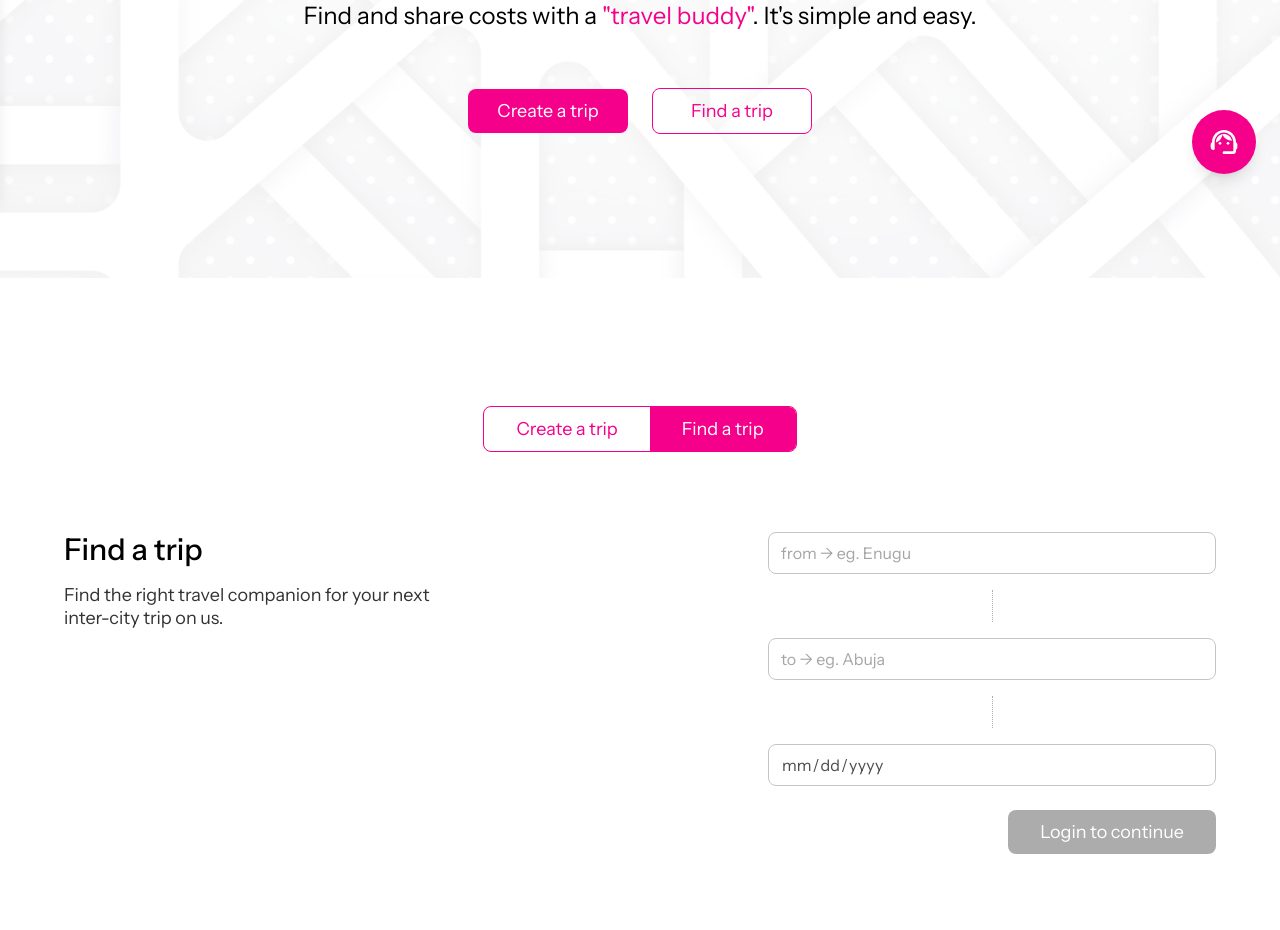
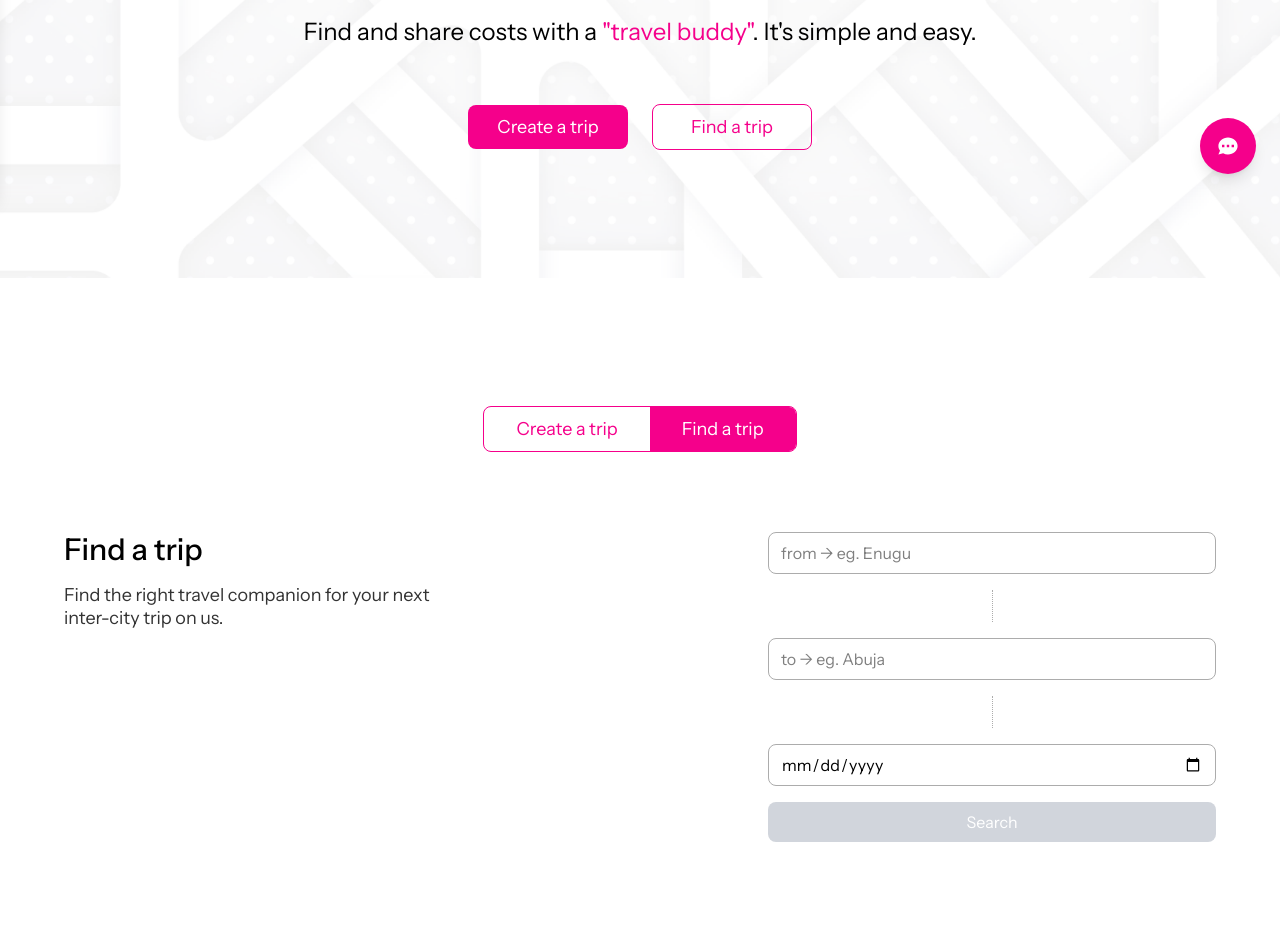
Before and after one commit to Cedar-81/odyss, a React (Vite) app: page / in a window 1280 px wide. Shown: the part 602-1532 px from the top of the page. Built offline with nearby package versions, Linux system fonts and the light colour scheme; a web font is replaced by a local one.

Commit message:
modified components to work better

```diff
--- a/src/App.tsx
+++ b/src/App.tsx
@@ -48,8 +48,11 @@ function MainApp() {
       return;
     }
 
+    if (!auth.user?.verified) {
+      return;
+    }
+
     if (findATrip) {
-      // Find trips
       dispatch(
         findTrips({
           origin: trip.origin,
@@ -58,12 +61,11 @@ function MainApp() {
         })
       );
     } else {
-      // Create trip
       if (!auth.user) return;
 
       dispatch(
         createTrip({
-          userId: auth.user.id, // Changed from $id to id for Supabase
+          userId: auth.user.id,
           origin: trip.origin,
           destination: trip.destination,
           tripDate: trip.tripDate,
@@ -74,9 +76,6 @@ function MainApp() {
 
   const isFormValid = trip.origin && trip.destination && trip.tripDate;
 
-  // Check if user email is verified - handle the case where user might be null
-  const isverified = auth.user?.verified ?? false;
-
   return (
     <main>
       <Navbar />
@@ -85,13 +84,13 @@ function MainApp() {
       {auth.showAuth === "signin" && <Signin />}
       {auth.showAuth === "forgotPassword" && <ForgotPassword />}
 
-      <section className="h-[100vh] flex justify-center w-[100vw] relative overflow-clip">
+      <section className="min-h-screen pt-[5rem] flex justify-center w-full relative overflow-clip">
         <img
           src="./assets/herobkg.png"
-          className="absolute object-cover h-full w-full"
+          className="absolute object-cover top-0 h-full w-full"
           alt="map route image"
         />
-        <div className="relative space-y-4 px-8 top-[50%] h-min flex flex-col justify-center items-center -translate-y-[50%]">
+        <div className="relative space-y-4 px-8 py-20 h-min flex flex-col justify-center items-center">
           <h1 className="lg:w-[60%] leading-tight font-medium text-4xl lg:text-7xl text-center">
             Cut costs on your next inter-city trip with{" "}
             <br className="hidden lg:block" />
@@ -133,7 +132,7 @@ function MainApp() {
         id="trip"
         className="my-32 flex flex-col justify-center gap-20 px-10"
       >
-        {auth.isAuthenticated && auth.user && !isverified && (
+        {auth.isAuthenticated && auth.user && !auth.user.verified && (
           <EmailVerification />
         )}
 
@@ -179,7 +178,6 @@ function MainApp() {
           </div>
 
           <div className="w-full max-w-md">
-            {auth.isAuthenticated ? (
             <div className="flex flex-col justify-center items-center gap-4 w-full">
               <input
                 placeholder="from -> eg. Enugu"
@@ -225,52 +223,30 @@ function MainApp() {
                 }
                 className="outline-none bg-white py-2 min-w-full w-full border border-light-gray px-3 rounded-lg"
               />
-              </div>
-            ) : (
-              <div className="flex flex-col justify-center items-center gap-4 w-full">
-                <input
-                  placeholder="from -> eg. Enugu"
-                  type="text"
-                  disabled
-                  className="outline-none bg-white py-2 w-full border border-light-gray px-3 rounded-lg opacity-70"
-                />
-                <div className="h-[2rem] border-r w-0 border-dotted text-light-gray" />
-                <input
-                  placeholder="to -> eg. Abuja"
-                  type="text"
-                  disabled
-                  className="outline-none bg-white py-2 w-full border border-light-gray px-3 rounded-lg opacity-70"
-                />
-                <div className="h-[2rem] border-r w-0 border-dotted text-light-gray" />
-                <input
-                  placeholder="date"
-                  type="date"
-                  disabled
-                  className="outline-none bg-white py-2 w-full border border-light-gray px-3 rounded-lg opacity-70"
-                />
-              </div>
-            )}
-
               <button
                 onClick={handleTripAction}
-              disabled={
-                !auth.isAuthenticated ||
-                !isFormValid ||
-                trip.isLoading ||
-                (auth.isAuthenticated && !isverified)
-              }
-              className="w-max px-8 float-right mt-6 text-base sm:text-lg py-2 rounded-lg disabled:bg-light-gray cursor-pointer bg-brand text-white"
+                disabled={!isFormValid || trip.isLoading}
+                className={clsx(
+                  "w-full py-2 rounded-lg text-white",
+                  !isFormValid || trip.isLoading
+                    ? "bg-gray-300 cursor-not-allowed"
+                    : "bg-brand cursor-pointer"
+                )}
               >
-              {!auth.isAuthenticated
-                ? "Login to continue"
-                : !isverified
+                {trip.isLoading
+                  ? "Processing..."
+                  : !auth.user?.verified && auth.isAuthenticated
                   ? "Verify email first"
-                : trip.isLoading
-                ? "Processing..."
                   : findATrip
                   ? "Search"
-                : "Create"}
+                  : "Create Trip"}
               </button>
+              {!auth.isAuthenticated && isFormValid && (
+                <p className="text-sm text-gray-600 text-center">
+                  You'll need to sign in to {findATrip ? "search" : "create"} trips
+                </p>
+              )}
+            </div>
           </div>
         </div>
 
--- a/src/components/FloatingChat.tsx
+++ b/src/components/FloatingChat.tsx
@@ -1,26 +1,23 @@
 import { useState } from "react";
+import clsx from "clsx";
+
+interface ChatState {
+  status: 'idle' | 'loading' | 'success' | 'error';
+  error?: string;
+}
 
 export default function FloatingChat() {
   const [open, setOpen] = useState(false);
   const [email, setEmail] = useState("");
   const [message, setMessage] = useState("");
-  const [sending, setSending] = useState(false);
+  const [chatState, setChatState] = useState<ChatState>({ status: 'idle' });
+
+  const isValid = email.trim() !== "" && message.trim() !== "" && /^[^\s@]+@[^\s@]+\.[^\s@]+$/.test(email);
 
   const handleSubmit = async () => {
-    console.log("hello world");
-    setSending(true);
-    if (!email || !message) {
-      alert("Please fill in both fields.");
-      setSending(false);
-      return;
-    }
+    if (!isValid) return;
 
-    const emailRegex = /^[^\s@]+@[^\s@]+\.[^\s@]+$/;
-    if (!emailRegex.test(email)) {
-      alert("Please enter a valid email address.");
-      setSending(false);
-      return;
-    }
+    setChatState({ status: 'loading' });
 
     try {
       const response = await fetch(
@@ -33,76 +30,152 @@ export default function FloatingChat() {
       );
 
       if (response.ok) {
-        setSending(false);
-        alert("Message sent successfully!");
+        setChatState({ status: 'success' });
         setEmail("");
         setMessage("");
+        setTimeout(() => {
           setOpen(false);
+          setChatState({ status: 'idle' });
+        }, 2000);
       } else {
         const res = await response.json();
-        alert("Failed to send message: " + res.error);
-        setSending(false);
+        setChatState({
+          status: 'error',
+          error: res.error || 'Failed to send message'
+        });
       }
     } catch (error) {
       console.error(error);
-      setSending(false);
-      alert("Something went wrong.");
+      setChatState({
+        status: 'error',
+        error: 'Something went wrong. Please try again.'
+      });
     }
   };
 
   return (
-    <div className="fixed bottom-6 flex justify-baseline items-end gap-6 right-6 z-50">
+    <div className="fixed bottom-4 sm:bottom-6 right-4 sm:right-6 z-50 flex flex-col items-end gap-4">
       {/* Chat form */}
       {open && (
-        <div className=" bg-white p-6 rounded-xl shadow-xl w-72">
-          <h3 className="text-2xl font-semibold mb-4">Send us a message</h3>
+        <div className="w-[90vw] max-w-[360px] bg-white rounded-2xl shadow-2xl overflow-hidden transition-all duration-300 animate-slideUp">
+          <div className="bg-brand/5 p-4 border-b border-brand/10">
+            <div className="flex items-center justify-between">
+              <h3 className="text-xl font-medium text-gray-800">Send us a message</h3>
+              <button
+                onClick={() => setOpen(false)}
+                className="p-1 hover:bg-brand/10 rounded-full transition-colors"
+              >
+                <svg xmlns="http://www.w3.org/2000/svg" className="h-5 w-5 text-gray-500" viewBox="0 0 20 20" fill="currentColor">
+                  <path fillRule="evenodd" d="M4.293 4.293a1 1 0 011.414 0L10 8.586l4.293-4.293a1 1 0 111.414 1.414L11.414 10l4.293 4.293a1 1 0 01-1.414 1.414L10 11.414l-4.293 4.293a1 1 0 01-1.414-1.414L8.586 10 4.293 5.707a1 1 0 010-1.414z" clipRule="evenodd" />
+                </svg>
+              </button>
+            </div>
+          </div>
+
+          <div className="p-4 space-y-4">
+            <div>
               <input
                 type="email"
                 placeholder="Your email"
                 value={email}
                 onChange={(e) => setEmail(e.target.value)}
-            className="w-full mb-2 p-2 border border-gray-300 rounded"
+                className={clsx(
+                  "w-full p-3 border rounded-lg outline-none transition-colors",
+                  "focus:border-brand focus:ring-1 focus:ring-brand/20",
+                  chatState.status === 'error' ? "border-red-300" : "border-gray-200"
+                )}
               />
+            </div>
+            <div>
               <textarea
                 placeholder="Your message"
                 value={message}
                 onChange={(e) => setMessage(e.target.value)}
-            className="w-full mb-2 p-2 border border-gray-300 rounded"
-            rows={3}
+                className={clsx(
+                  "w-full p-3 border rounded-lg outline-none transition-colors resize-none",
+                  "focus:border-brand focus:ring-1 focus:ring-brand/20",
+                  chatState.status === 'error' ? "border-red-300" : "border-gray-200"
+                )}
+                rows={4}
               />
+            </div>
+
+            {chatState.status === 'error' && (
+              <div className="text-sm text-red-500 bg-red-50 p-3 rounded-lg">
+                {chatState.error}
+              </div>
+            )}
+
+            {chatState.status === 'success' && (
+              <div className="text-sm text-green-500 bg-green-50 p-3 rounded-lg">
+                Message sent successfully! Thank you for reaching out.
+              </div>
+            )}
+
             <button
               onClick={handleSubmit}
-            disabled={sending}
-            className="w-full cursor-pointer disabled:bg-gray-300 bg-brand text-white py-2 rounded hover:bg-brand-dark"
+              disabled={!isValid || chatState.status === 'loading'}
+              className={clsx(
+                "w-full p-3 rounded-lg font-medium transition-all duration-200",
+                "flex items-center justify-center gap-2",
+                isValid && chatState.status !== 'loading'
+                  ? "bg-brand text-white hover:bg-brand/90"
+                  : "bg-gray-100 text-gray-400 cursor-not-allowed"
+              )}
             >
-            Send
+              {chatState.status === 'loading' ? (
+                <>
+                  <svg className="animate-spin h-5 w-5" viewBox="0 0 24 24">
+                    <circle className="opacity-25" cx="12" cy="12" r="10" stroke="currentColor" strokeWidth="4" fill="none" />
+                    <path className="opacity-75" fill="currentColor" d="M4 12a8 8 0 018-8V0C5.373 0 0 5.373 0 12h4zm2 5.291A7.962 7.962 0 014 12H0c0 3.042 1.135 5.824 3 7.938l3-2.647z" />
+                  </svg>
+                  <span>Sending...</span>
+                </>
+              ) : (
+                "Send message"
+              )}
             </button>
+          </div>
         </div>
       )}
 
       {/* Chat button */}
       <button
         onClick={() => setOpen(!open)}
-        className="bg-brand hover:bg-brand-dark h-max cursor-pointer text-white p-4 rounded-full shadow-lg"
+        className={clsx(
+          "bg-brand hover:bg-brand/90 text-white p-3 sm:p-4 rounded-full shadow-lg transition-all duration-200",
+          "hover:shadow-xl hover:-translate-y-0.5",
+          "focus:outline-none focus:ring-2 focus:ring-brand focus:ring-offset-2"
+        )}
       >
-        <svg
-          xmlns="http://www.w3.org/2000/svg"
-          width="2em"
-          height="2em"
-          viewBox="0 0 24 24"
-        >
-          <path
-            fill="currentColor"
-            d="M21 12.22C21 6.73 16.74 3 12 3c-4.69 0-9 3.65-9 9.28c-.6.34-1 .98-1 1.72v2c0 1.1.9 2 2 2c.55 0 1-.45 1-1v-4.81c0-3.83 2.95-7.18 6.78-7.29a7.007 7.007 0 0 1 7.22 7V19h-7c-.55 0-1 .45-1 1s.45 1 1 1h7c1.1 0 2-.9 2-2v-1.22c.59-.31 1-.92 1-1.64v-2.3c0-.7-.41-1.31-1-1.62"
-          />
-          <circle cx="9" cy="13" r="1" fill="currentColor" />
-          <circle cx="15" cy="13" r="1" fill="currentColor" />
-          <path
-            fill="currentColor"
-            d="M18 11.03A6.04 6.04 0 0 0 12.05 6c-3.03 0-6.29 2.51-6.03 6.45a8.07 8.07 0 0 0 4.86-5.89c1.31 2.63 4 4.44 7.12 4.47"
-          />
+        {open ? (
+          <svg xmlns="http://www.w3.org/2000/svg" className="h-6 w-6" viewBox="0 0 20 20" fill="currentColor">
+            <path fillRule="evenodd" d="M4.293 4.293a1 1 0 011.414 0L10 8.586l4.293-4.293a1 1 0 111.414 1.414L11.414 10l4.293 4.293a1 1 0 01-1.414 1.414L10 11.414l-4.293 4.293a1 1 0 01-1.414-1.414L8.586 10 4.293 5.707a1 1 0 010-1.414z" clipRule="evenodd" />
           </svg>
+        ) : (
+          <svg xmlns="http://www.w3.org/2000/svg" className="h-6 w-6" viewBox="0 0 20 20" fill="currentColor">
+            <path fillRule="evenodd" d="M18 10c0 3.866-3.582 7-8 7a8.841 8.841 0 01-4.083-.98L2 17l1.338-3.123C2.493 12.767 2 11.434 2 10c0-3.866 3.582-7 8-7s8 3.134 8 7zM7 9H5v2h2V9zm8 0h-2v2h2V9zM9 9h2v2H9V9z" clipRule="evenodd" />
+          </svg>
+        )}
       </button>
     </div>
   );
 }
+
+// Add this to your global CSS file (src/index.css)
+/*
+@keyframes slideUp {
+  from {
+    opacity: 0;
+    transform: translateY(1rem);
+  }
+  to {
+    opacity: 1;
+    transform: translateY(0);
+  }
+}
+
+.animate-slideUp {
+  animation: slideUp 0.2s ease-out;
+}
+*/
```
Also changed, not shown: src/index.css (+16 -0 lines). Lines whose indentation alone changed are shown as unchanged.
